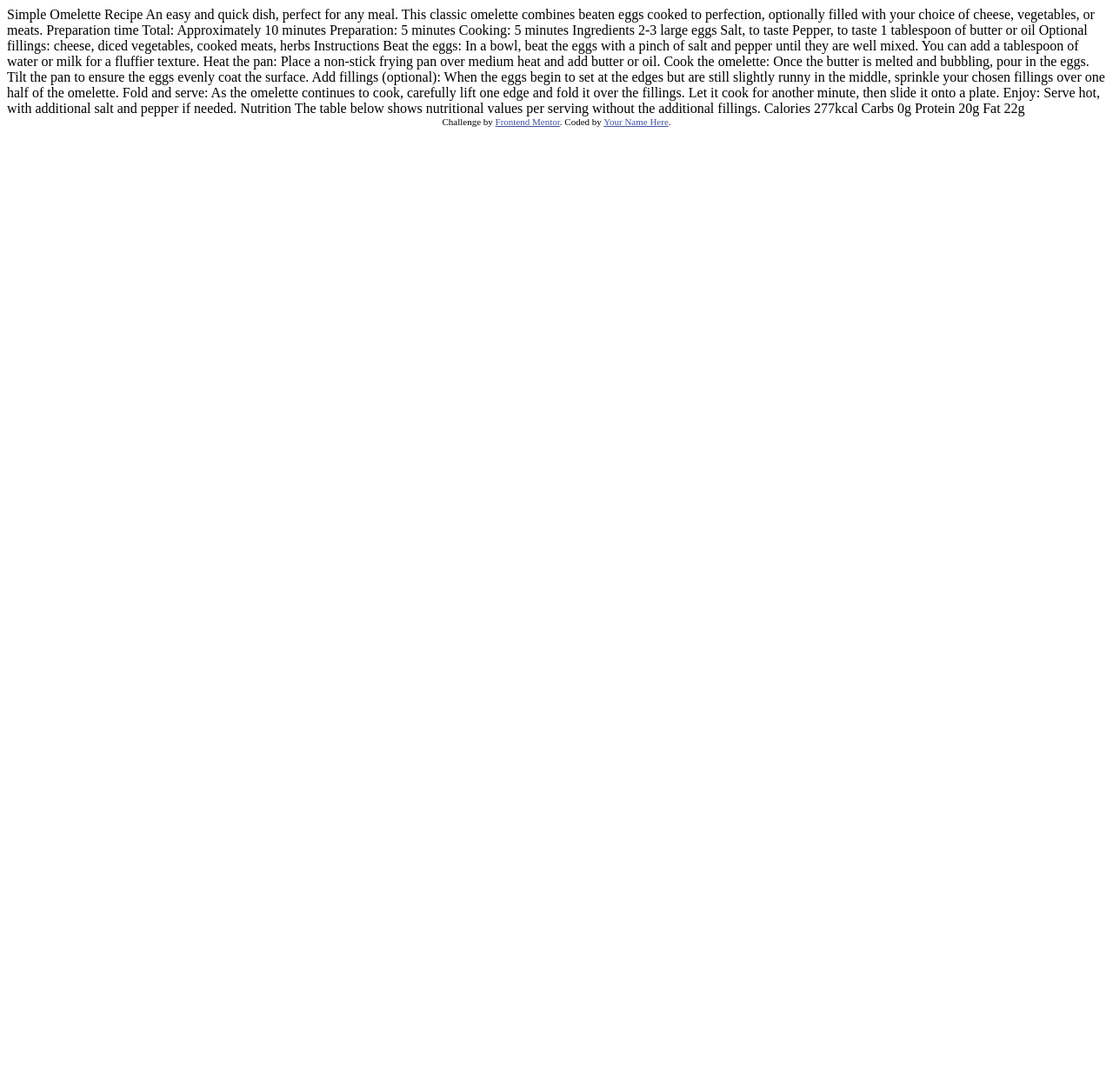
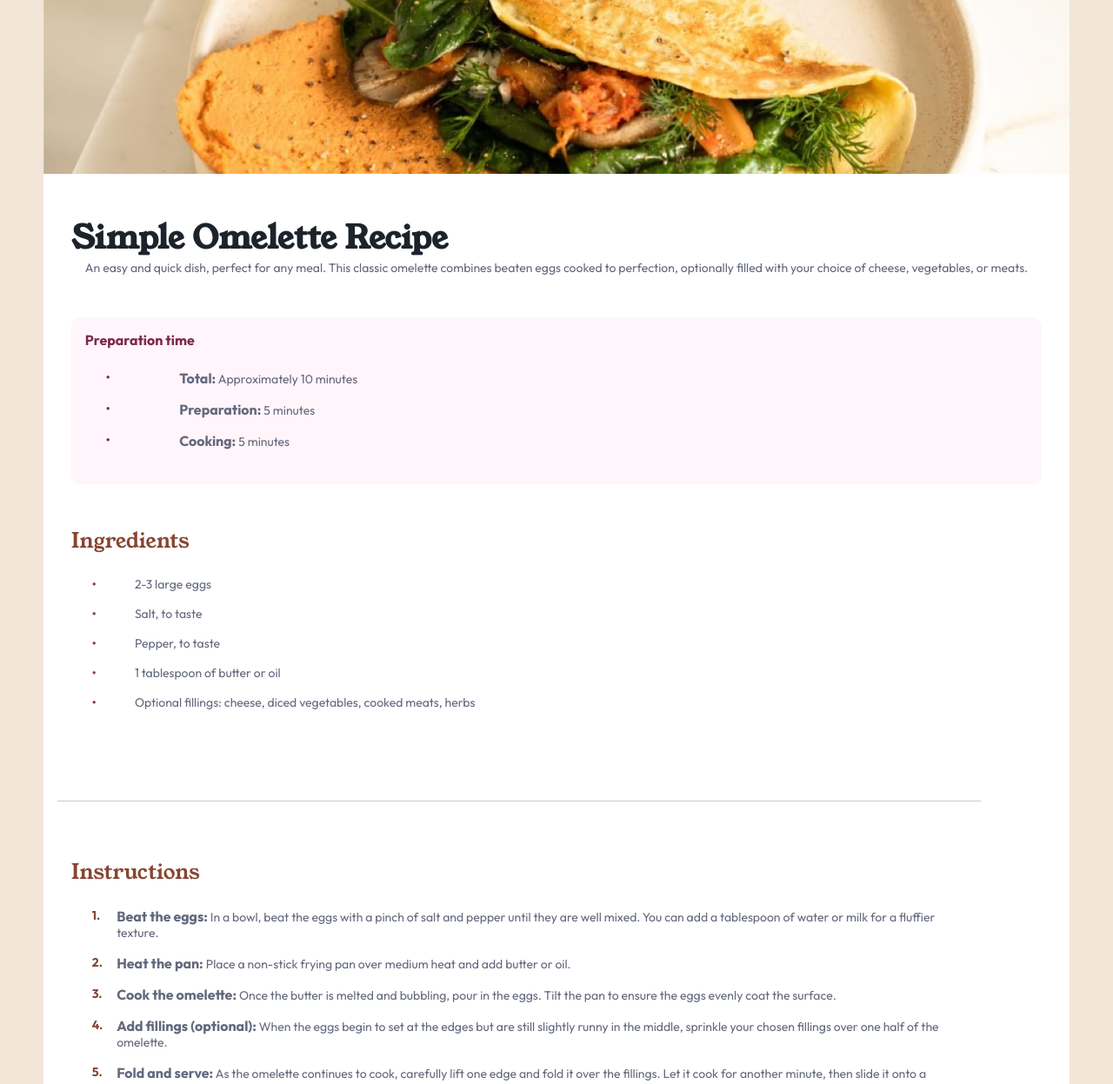
Before and after one commit to wladimyr/recipe-page-main, a plain HTML site: page index.html in a window 1280 px wide. Shown: the top 1247 px of the page at 87% size. Before the commit the page ends 800 px from the top, so only its background shows below. Drawn offline with Linux system fonts and the light colour scheme.

Commit message:
projeto pagina receita completo

```diff
--- a/index.html
+++ b/index.html
@@ -2,76 +2,141 @@
 <html lang="en">
 <head>
   <meta charset="UTF-8">
-  <meta name="viewport" content="width=device-width, initial-scale=1.0"> <!-- displays site properly based on user's device -->
+  <meta name="viewport" content="width=device-width, initial-scale=1.0">
 
   <link rel="icon" type="image/png" sizes="32x32" href="./assets/images/favicon-32x32.png">
+  <link rel="stylesheet" href="style/style.css">
 
   <title>Frontend Mentor | Recipe page</title>
-
-  <!-- Feel free to remove these styles or customise in your own stylesheet 👍 -->
-  <style>
-    .attribution { font-size: 11px; text-align: center; }
-    .attribution a { color: hsl(228, 45%, 44%); }
-  </style>
 </head>
 <body>
+  <main>
+    <section class="img">
 
-  Simple Omelette Recipe
+    </section>
 
-  An easy and quick dish, perfect for any meal. This classic omelette combines beaten eggs cooked
-  to perfection, optionally filled with your choice of cheese, vegetables, or meats.
+    <section class="text">
+      <h1>Simple Omelette Recipe</h1>
+      <p>
+        An easy and quick dish, perfect for any meal. This classic omelette combines beaten eggs cooked
+        to perfection, optionally filled with your choice of cheese, vegetables, or meats.
+      </p>
+    </section>
 
-  Preparation time
+    <section class="preparation">
+      <h3>Preparation time</h3>
+      <table>
+        <tr>
+          <td class="disc-p">&#x2022;</td>
+          <td><strong>Total:</strong> Approximately 10 minutes</td>
+        </tr>
+        <tr>
+          <td class="disc-p">&#x2022;</td>
+          <td><strong>Preparation:</strong> 5 minutes</td>
+        </tr>
+        <tr>
+          <td class="disc-p">&#x2022;</td>
+          <td><strong>Cooking:</strong> 5 minutes</td>
+        </tr>
+      </table>
+    </section>
 
-  Total: Approximately 10 minutes
-  Preparation: 5 minutes
-  Cooking: 5 minutes
+    <section class="ingredients">
+      <h2>Ingredients</h2>
+      <table>
+        <tr>
+          <td class="disc">&#x2022;</td>
+          <td>2-3 large eggs</td>
+        </tr>
+        <tr>
+          <td class="disc">&#x2022;</td>
+          <td>Salt, to taste</td>
+        </tr>
+        <tr>
+          <td class="disc">&#x2022;</td>
+          <td>Pepper, to taste</td>
+        </tr>
+        <tr>
+          <td class="disc">&#x2022;</td>
+          <td>1 tablespoon of butter or oil</td>
+        </tr>
+        <tr>
+          <td class="disc">&#x2022;</td>
+          <td>Optional fillings: cheese, diced vegetables, cooked meats, herbs</td>
+        </tr>
+      </table>
+    </section>
 
-  Ingredients
+    <table class="separate">
+      <tr>
+        <td class="line"></td>
+      </tr>
+    </table>
 
-  2-3 large eggs
-  Salt, to taste
-  Pepper, to taste
-  1 tablespoon of butter or oil
-  Optional fillings: cheese, diced vegetables, cooked meats, herbs
+    <section class="instructions">
+      <h2>Instructions</h2>
+      <table>
+        <tr>
+          <td class="disc">1.</td>
+          <td><strong>Beat the eggs:</strong> In a bowl, beat the eggs with a pinch of salt and pepper until they are well mixed. You can add a tablespoon of water or milk for a fluffier texture.</td>
+        </tr>
+        <tr>
+          <td class="disc">2.</td>
+          <td><strong>Heat the pan:</strong> Place a non-stick frying pan over medium heat and add butter or oil.</td>
+        </tr>
+        <tr>
+          <td class="disc">3.</td>
+          <td><strong>Cook the omelette:</strong> Once the butter is melted and bubbling, pour in the eggs. Tilt the pan to ensure the eggs evenly coat the surface.</td>
+        </tr>
+        <tr>
+          <td class="disc">4.</td>
+          <td><strong>Add fillings (optional):</strong> When the eggs begin to set at the edges but are still slightly runny in the middle, sprinkle your chosen fillings over one half of the omelette.</td>
+        </tr>
+        <tr>
+          <td class="disc">5.</td>
+          <td><strong>Fold and serve:</strong> As the omelette continues to cook, carefully lift one edge and fold it over the fillings. Let it cook for another minute, then slide it onto a plate.</td>
+        </tr>
+        <tr>
+          <td class="disc">6.</td>
+          <td><strong>Enjoy:</strong> Serve hot, with additional salt and pepper if needed.</td>
+        </tr>
+      </table>
+    </section>
 
-  Instructions
+    <table class="separate">
+      <tr>
+        <td class="line"></td>
+      </tr>
+    </table>
 
-  Beat the eggs: In a bowl, beat the eggs with a pinch of salt and pepper until they are well mixed.
-  You can add a tablespoon of water or milk for a fluffier texture.
+    <section class="nutrition">
+      <h2>Nutrition</h2>
+      <p>The table below shows nutritional values per serving without the additional fillings.</p>
+      <table class="nutrition-table">
+        <tr></tr>
+        <tr>
+          <td>Calories</td>
+          <td class="disc">277kcal</td>
+        </tr>
+        <tr>
+          <td>Carbs</td>
+          <td class="disc">0g</td>
+        </tr>
+        <tr>
+          <td>Protein</td>
+          <td class="disc">20g</td>
+        </tr>
+        <tr>
+          <td>Fat</td>
+          <td class="disc">22g</td>
+        </tr>
+      </table>
+    </section>
+  </main>
 
-  Heat the pan: Place a non-stick frying pan over medium heat and add butter or oil.
-
-  Cook the omelette: Once the butter is melted and bubbling, pour in the eggs. Tilt the pan to ensure
-  the eggs evenly coat the surface.
-
-  Add fillings (optional): When the eggs begin to set at the edges but are still slightly runny in the
-  middle, sprinkle your chosen fillings over one half of the omelette.
-
-  Fold and serve: As the omelette continues to cook, carefully lift one edge and fold it over the
-  fillings. Let it cook for another minute, then slide it onto a plate.
-
-  Enjoy: Serve hot, with additional salt and pepper if needed.
-
-  Nutrition
-
-  The table below shows nutritional values per serving without the additional fillings.
-
-  Calories
-  277kcal
-
-  Carbs
-  0g
-
-  Protein
-  20g
-
-  Fat
-  22g
-
-  <div class="attribution">
+  <footer>
     Challenge by <a href="https://www.frontendmentor.io?ref=challenge" target="_blank">Frontend Mentor</a>.
-    Coded by <a href="#">Your Name Here</a>.
-  </div>
+    Coded by <a href="https://www.frontendmentor.io/profile/wladimyr">Wladimyr Mançano</a>.
+  </footer>
 </body>
 </html>
--- /dev/null
+++ b/style/style.css
@@ -0,0 +1,141 @@
+@charset "UTF-8";
+
+@import url('https://fonts.googleapis.com/css2?family=Young+Serif&display=swap');
+@import url('https://fonts.googleapis.com/css2?family=Outfit:wght@100;200;300;400;500;600;700;800;900&display=swap');
+
+* {
+    font-size: 16px;
+    margin: 0;
+    padding: 0
+}
+
+html {
+    height: 100vh;
+}
+
+body {
+    font-family: "Outfit", sans-serif;
+    font-size: 16px;
+    background-color: hsl(30, 54%, 90%);
+    display: grid;
+    justify-content: center;
+    align-items: center;
+}
+
+h1 {
+    font-family: "Young Serif", serif;
+    font-size: 2.3rem;
+    color: hsl(212, 21%, 14%);
+}
+
+h2 {
+    font-family: "Young Serif", serif;
+    font-size: 1.5rem;
+    font-weight: normal;
+    color: hsl(14, 45%, 36%);
+}
+
+h3 {
+   color: hsl(332, 51%, 32%);
+}
+
+p {
+    color: hsl(228, 12%, 44%);
+    font-size: 14px;
+    margin: 0 1rem;
+}
+
+hr {
+    border-color: hsl(227, 15%, 81%);
+    border-style: solid;
+    border-width: 1px;
+    margin: 0 1rem;
+
+}
+
+.disc {
+    color: hsl(14, 45%, 36%);
+    font-weight: bold;
+}
+
+.disc-p {
+    color: hsl(332, 51%, 32%);
+    font-weight: bold;
+}
+
+main {
+    display: grid;
+    justify-content: center;
+    align-items: center;
+    gap: 1rem;
+    background-color: white;
+    max-width: 375px;
+}
+
+section {
+    padding: 1rem;
+    margin: 1rem;
+}
+
+section.img {
+    padding: 0px;
+    margin: 0px;
+    background-image: url(../assets/images/image-omelette.jpeg);
+    background-size: cover;
+    background-position: center;
+    height: 200px;
+}
+
+section.preparation {
+    background-color: hsl(330, 100%, 98%);
+    border-radius: 10px;
+    margin: 0 2em;
+}
+
+table {
+    margin: 1rem;
+    width: 90%;
+    font-size: 14px;
+    color: hsl(228, 12%, 44%);
+    border-collapse: collapse;
+}
+
+table.separate {
+    margin: 1rem;
+    padding: 0px;
+    width: 90%;
+
+}
+
+td {
+    font-size: 14px;
+    padding: 0.5rem;
+    vertical-align: top;
+}
+
+td.line {
+    border-bottom: 1px solid hsl(227, 15%, 81%);
+
+}
+
+table.nutrition-table td {
+    border-bottom: 1px solid hsl(227, 15%, 81%);;
+}
+
+footer {
+    font-size: 11px;
+    text-align: center;
+}
+
+footer a {
+    color: hsl(228, 45%, 44%);
+    font-size: 11px;
+}
+
+@media screen and (min-width: 769px) {
+    main {
+        max-width: 1440px;
+
+    }
+
+}
```
Also changed, not shown: design/print-01.jpeg (added), design/print-02.jpeg (added), design/print-03.jpeg (added), style/media.css (added), 1 other file.
